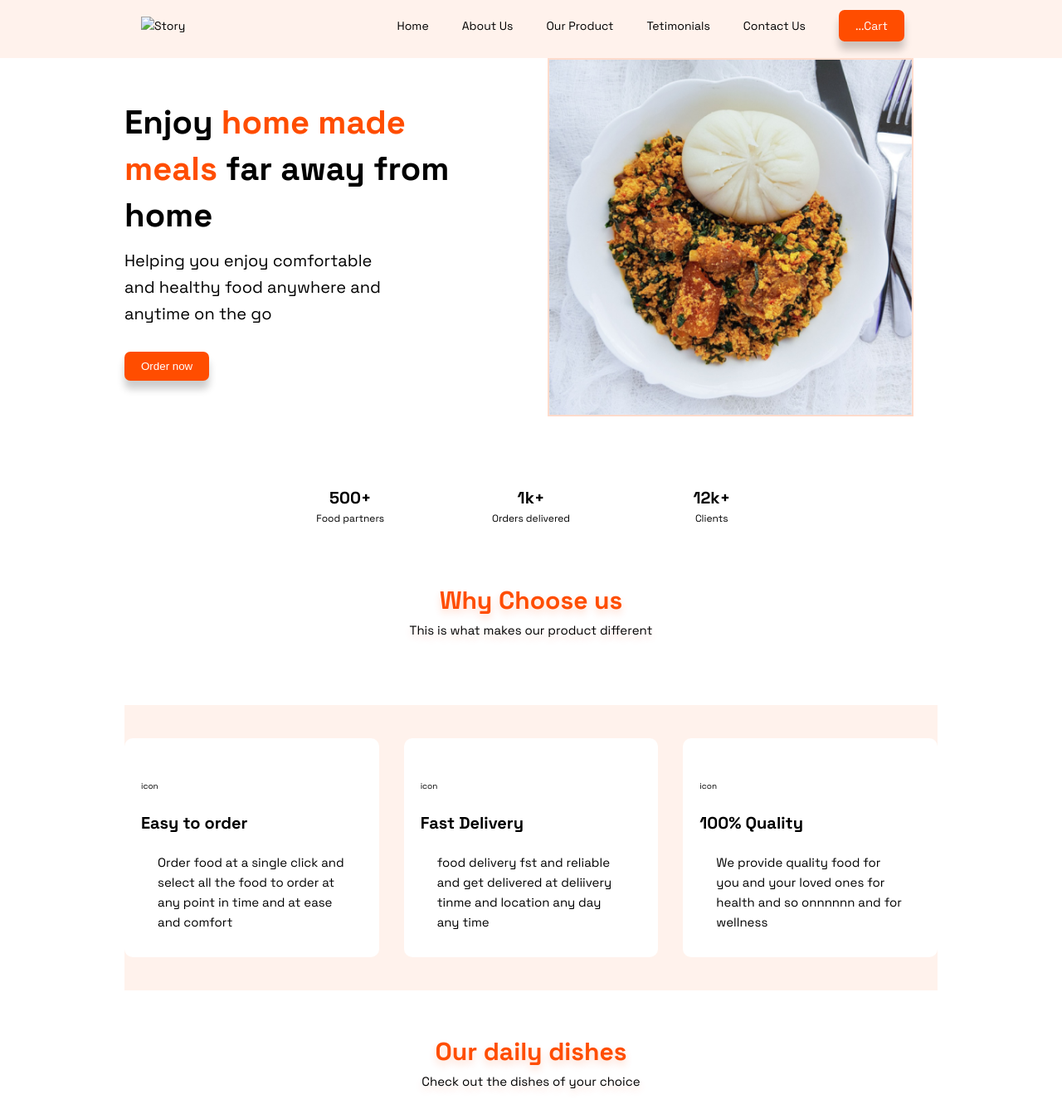
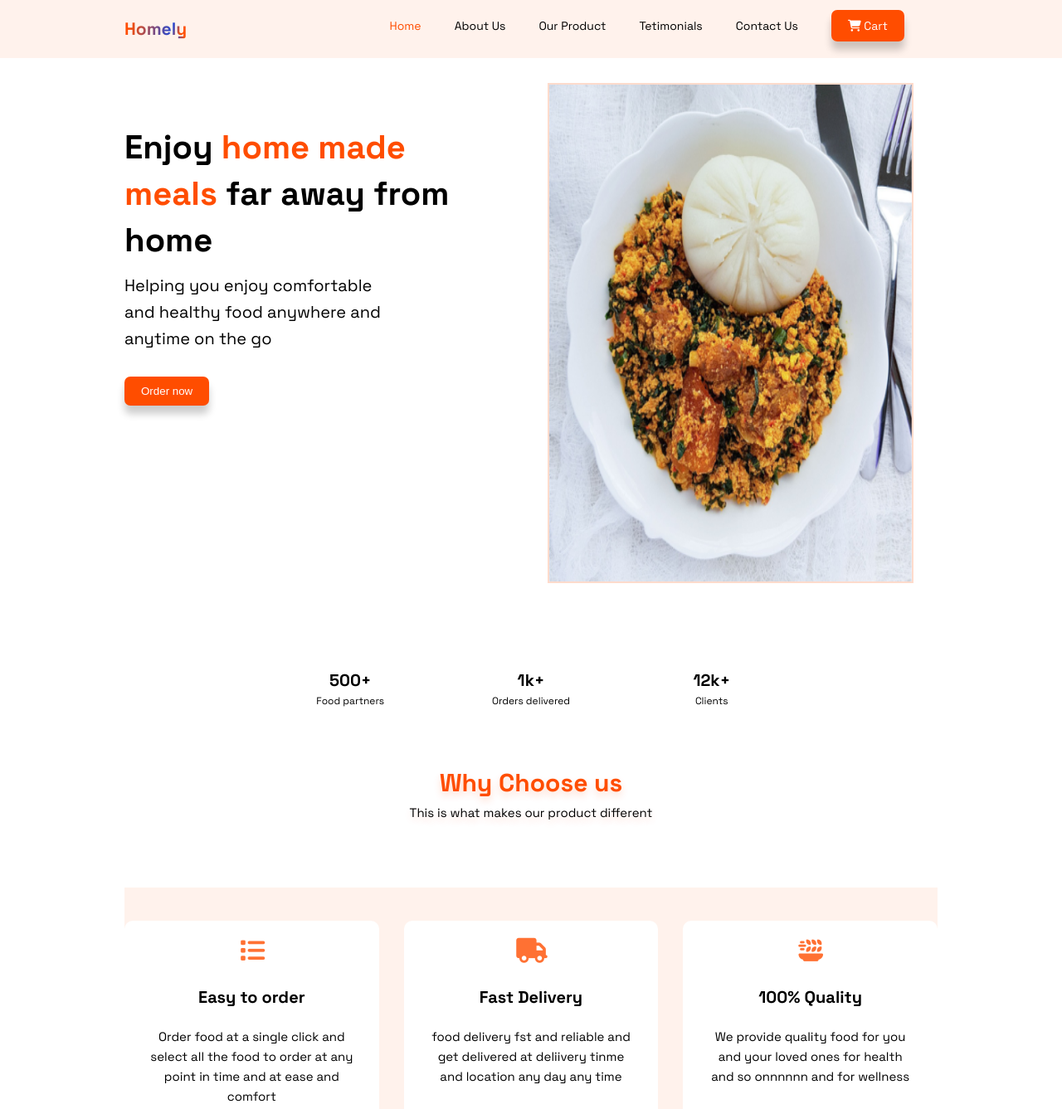
Before and after one commit to Mclakes/HomelyFood, a website: page index.html in a window 1280 px wide. Shown: the top 1337 px of the page at 83% size. Drawn offline with Linux system fonts and the light colour scheme.

Commit message:
finising touch

```diff
--- a/index.html
+++ b/index.html
@@ -8,7 +8,9 @@
     <link rel="preconnect" href="https://fonts.googleapis.com">
     <link rel="preconnect" href="https://fonts.gstatic.com" crossorigin>
     <link href="https://fonts.googleapis.com/css2?family=Space+Grotesk:wght@300;400;500;600;700&display=swap" rel="stylesheet">
-    <!-- links for font and favicon -->
+    <!-- links for favicon -->
+    <link rel="stylesheet" href="https://cdnjs.cloudflare.com/ajax/libs/font-awesome/6.4.0/css/all.min.css" integrity="sha512-iecdLmaskl7CVkqkXNQ/ZH/XLlvWZOJyj7Yy7tcenmpD1ypASozpmT/E0iPtmFIB46ZmdtAc9eNBvH0H/ZpiBw==" crossorigin="anonymous" referrerpolicy="no-referrer" />
+    <!-- link for styles -->
     <link rel="stylesheet" href="css/style.css">
 
     <title>Homely &mdash; Your tastebud crush </title>
@@ -17,14 +19,14 @@
     <div class="container">
         <div class="nav__background"></div>
         <nav>
-            <img src="" alt="story">
+            <h2 class="logo">Homely</h2>
             <ul>
-                <li><a href="#">home</a></li>
+                <li><a href="#" class="primary">home</a></li>
                 <li><a href="#">About us</a></li>
                 <li><a href="#">Our product</a></li>
                 <li><a href="#">Tetimonials</a></li>
                 <li><a href="#">contact us</a></li>
-                <li><a href="#" class="btn">...Cart</a></li>
+                <li><a href="#" class="btn"><i class="fa-solid fa-cart-shopping"></i> Cart</a></li>
             </ul>
         </nav>
         <div class="intro">
@@ -57,17 +59,17 @@
         </div>
         <div class="reason">
             <div class="reasons">
-                <div class="icon">icon</div>
+                <div class="icon"><i class="fa-solid fa-list fa-xs"></i></div>
                 <h4>Easy to order</h4>
                 <p>Order food at a single click and select all the food to order at any point in time and at ease and comfort</p>
             </div>
             <div class="reasons">
-                <div class="icon">icon</div>
+                <div class="icon"><i class="fa-solid fa-truck fa-xs"></i></div>
                 <h4>Fast Delivery</h4>
                 <p>food delivery fst and reliable and get delivered at deliivery tinme and location any day any time</p>
             </div>
             <div class="reasons">
-                <div class="icon">icon</div>
+                <div class="icon"><i class="fa-solid fa-plate-wheat fa-xs"></i></div>
                 <h4>100% Quality</h4>
                 <p>We provide quality food for you and your loved ones for health and so onnnnnn and for wellness</p>
             </div>
@@ -196,27 +198,28 @@
         <footer>
             <table>
                 <tr>
-                    <th>Homely</th>
+                    <th class="logo">Homely</th>
                     <th>About</th>
                     <th>Social</th>
                 </tr>
                 <tr>
                     <td rowspan="3"> Solution for easy and flexible<br> house hunting.You can trust us <br> anywhere through this platform </td>
                     <td>our company</td>
-                    <td>instagram</td>
+                    <td> <a href="https://www.instagram.com/lekanhayo/" target="_blank"><i class="fa-brands fa-instagram"></i> instagram</a></td>
                 </tr>
                 <tr>
                     <td>career</td>
-                    <td>twitter</td>
+                    <td><a href="https://twitter.com/Ancestor_lee" target="_blank"><i class="fa-brands fa-twitter"></i> twitter</a>
+                        </td>
                 </tr>
                 <tr>
                     <td>investor relation</td>
-                    <td>facebook</td>
+                    <td><a href="https://www.facebook.com/leks.hayo" target="_blank"><i class="fa-brands fa-facebook"></i> facebook</a></td>
                 </tr>
                 <tr>
                     <td>@2022</td>
                     <td>social impact</td>
-                    <td>github</td>
+                    <td><a href="https://github.com/mclakes" target="_blank"><i class="fa-brands fa-github"></i> github</a></td>
                     <td></td>
                 </tr>
             </table>
@@ -224,7 +227,7 @@
             <div class="copyright"><p>Copyright © Homely food. All rights reserved.</p>
                 <hr>
                 <p>Designed by A twitter Handler</p>
-                <p>Built by Bankole Olalekan</p>
+                <p>Built by <span class="logo"> Bankole Olalekan</span></p>
             </div>
         </footer>
     </div>
--- a/sass/_base.scss
+++ b/sass/_base.scss
@@ -58,7 +58,7 @@ body{
 .container {
     display: grid;
 
-    grid-template-rows: 7rem 48rem repeat(2, 15rem)  max-content 15rem max-content max-content max-content 43rem 20rem max-content 20rem 35rem;
+    grid-template-rows: 7rem 70rem repeat(2, 15rem)  max-content 15rem max-content max-content max-content 43rem 20rem max-content 20rem 35rem;
 
     grid-template-columns: [left-border-start] minmax(2rem, 15rem) [left-border-end center-start] repeat(6, [col-start] minmax(6rem, 1fr) [col-end] ) [center-end right-border-start] minmax(2rem, 15rem) [right-border-end] ;
 }
--- a/sass/_components.scss
+++ b/sass/_components.scss
@@ -15,6 +15,21 @@
 
 .para {
     font-size: 1.5rem;
+}
+
+.logo {
+    // display: block;
+    // margin: 2rem;
+    overflow: hidden;
+    background-image: url(../img/Homely.png);
+    background-clip: text;
+    -webkit-background-clip: text;
+    color: transparent;
+}
+
+.primary{
+    color: $color-primary;
+    font-size: bold;
 }
 
 .btn, .btn:link, .btn:visited {
--- a/sass/_nav.scss
+++ b/sass/_nav.scss
@@ -15,32 +15,34 @@ nav{
     text-transform: capitalize;
     gap: 3rem;
 
+    & .logo {
+        margin: auto 0;
+    }
+
     & ul{
         display: flex;
         align-self: flex-start;
+        &:first-child{
+            color: $color-primary;
+        }
         & li {
             list-style: none;
             display: inline-block;
             margin: 2rem 4rem 2rem 0;
-            & a {
+            a {
                 text-decoration: none;
                 color: $color-black
             }
         }
     }
 
-    & img {
-        // display: block;
-        margin: 2rem;
-        overflow: hidden;
-    }
 }
 .intro {
     grid-row: 2/3;
     grid-column: center-start/center-end;
     display: grid;
     grid-template-columns: 1fr 1fr;
-    // height: 70vh;
+    padding: 3rem 0 0 0;
 
     &__text{
         display: flex;
@@ -127,17 +129,25 @@ nav{
         padding: 3rem 0 ;
         border-radius: 1rem;
         transition: all .3s;
+        text-align: center;
 
         & .icon {
-            margin: 2rem;
+            margin-bottom: 3rem;
+            transform: scale(2);
+            display: block;
+            & i {
+                color: rgba($color-primary, 0.8);
+                transform: scale(2);
+            }
         }
         & h4 {
             font-size: 2rem;
-            margin: 2rem;
+            margin-bottom: 2rem;
         }
         & p {
             font-size: 1.5rem;
-            margin: auto 4rem;
+            padding: 0 3rem;
+            margin: 2rem auto;
         }
         &:hover{
             transform: scale(1.1);
@@ -424,7 +434,7 @@ nav{
 .footer_background {
     grid-row: 14/15;
     grid-column: left-border-start/right-border-end;
-    background-image: linear-gradient(to right, rgba(#ff4d00, .9), rgba(#ff4d00, .6))
+    background-image: linear-gradient(to right, rgba(#ff4d00, .5), rgba(#ff4d00, .6));
 }
 footer{
     grid-row: 14/15;
@@ -444,16 +454,22 @@ footer{
               }
               & td {
                 padding: 0.8rem 0;
+                & a {
+                    &:visited, &:link{
+                        color: $color-white;
+                        text-decoration: none;
+                    }
+                }
               }
           }
       }
 }
   .copyright {
+    text-align: center;
+    color: $color-white;
+    font-size: 1.2rem;
     & hr {
         color: $color-white;
         border: 2px solid $color-white;
     }
-    text-align: center;
-    color: $color-white;
-    font-size: 1.1rem;
   }
```
Also changed, not shown: css/style.css, img/Homely.png (added).
